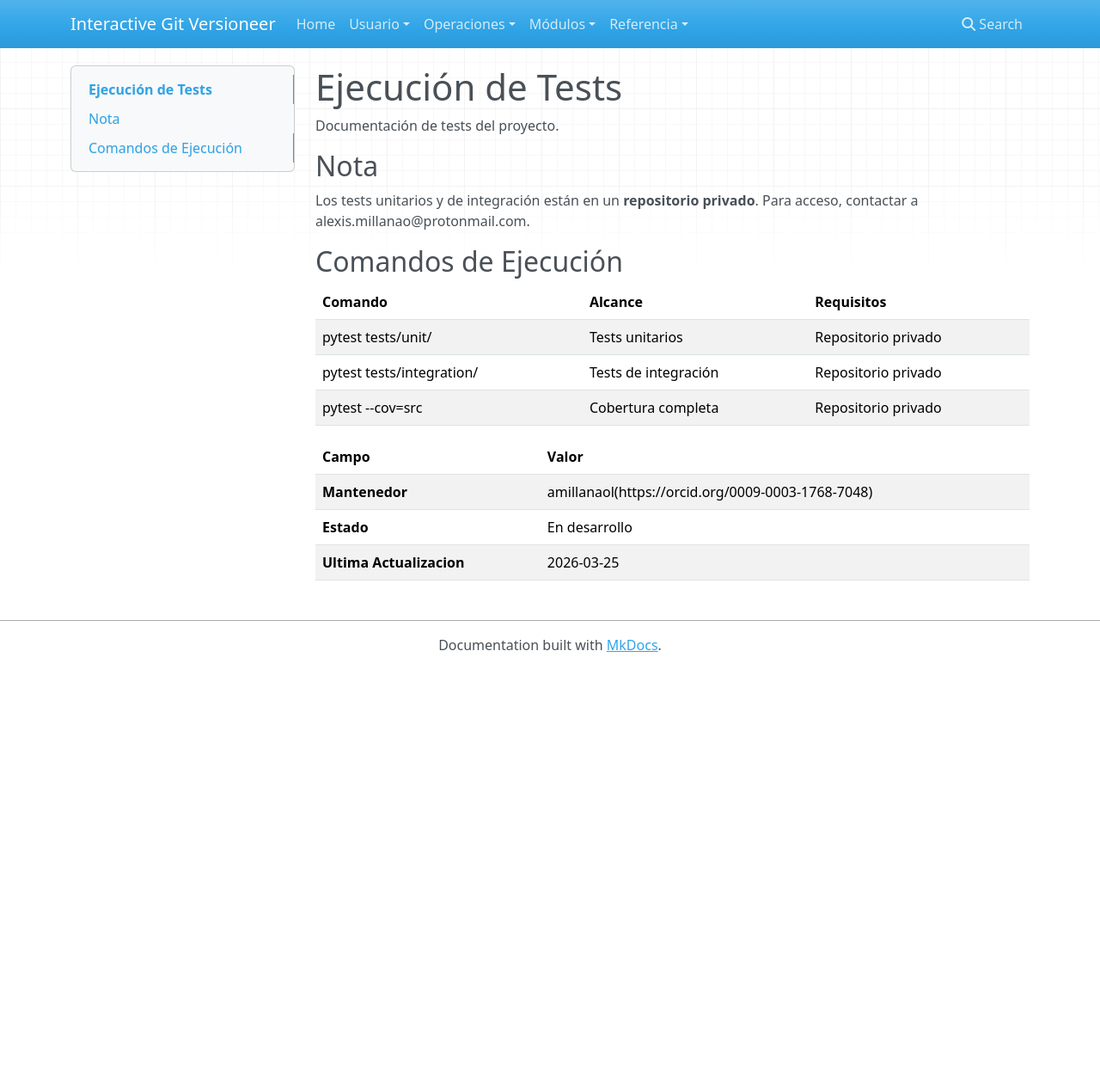
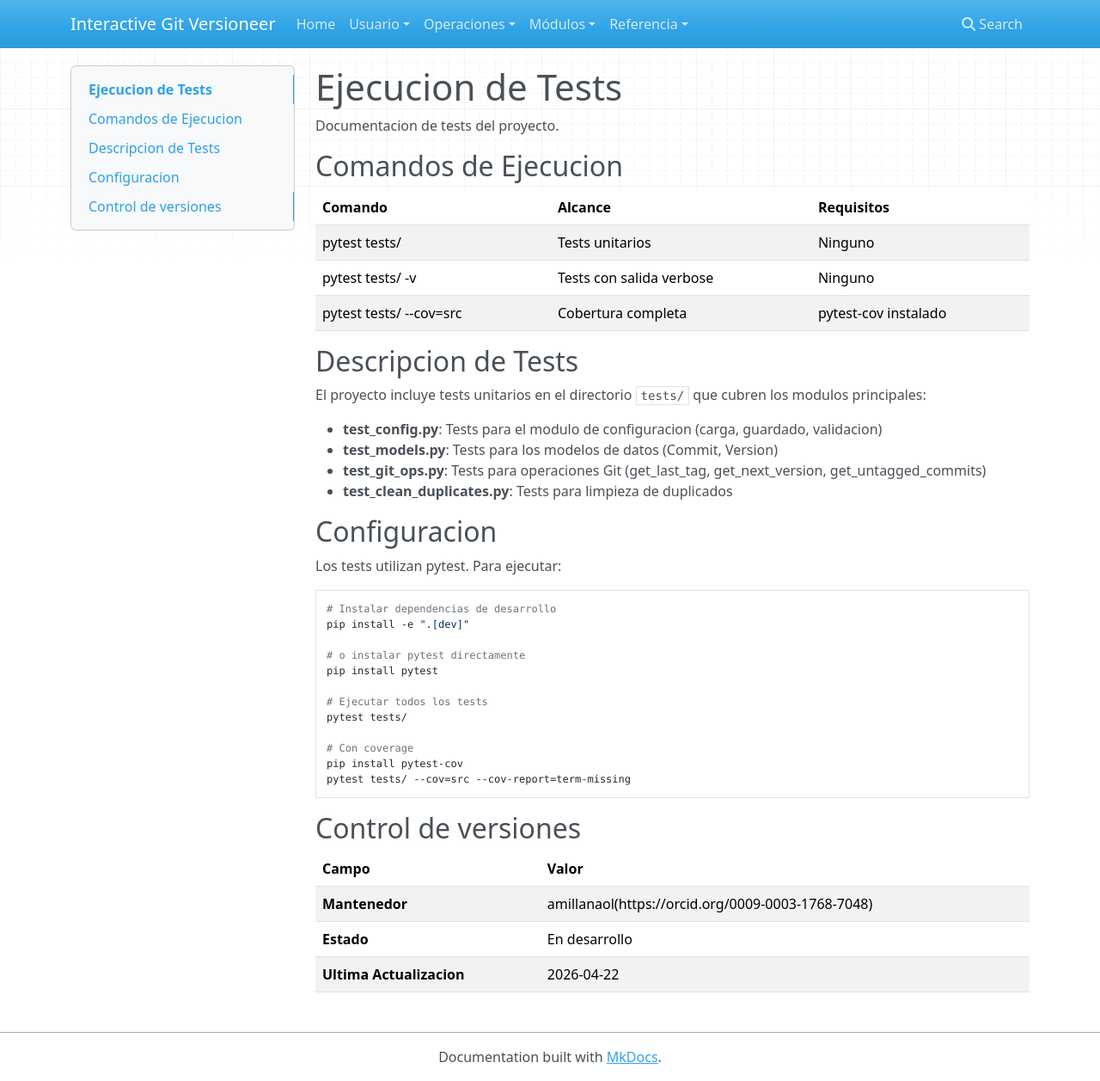
Before and after one commit to amillanaol/interactive-git-versioneer, an MkDocs documentation site: the page built from docs/desarrollo/tests_ejecucion.md, in a window 1280 px wide and 1257 px high. Shown: the whole window at 86% size. Built offline with MkDocs 1.6.1, drawn with Linux system fonts in a browser that asks for light colours; nearby versions of some CDN libraries.

Commit message:
docs(development): refactorizar documentación de tests y ejecución
- Se han reorganizado y mejorado las secciones de documentación relacionadas con tests y ejecución
- Se han eliminado referencias a un repositorio privado y se han proporcionado instrucciones claras para la ejecución de tests

````diff
--- a/docs/desarrollo/tests_ejecucion.md
+++ b/docs/desarrollo/tests_ejecucion.md
@@ -1,21 +1,47 @@
-# Ejecución de Tests
+# Ejecucion de Tests
 
-Documentación de tests del proyecto.
+Documentacion de tests del proyecto.
 
-## Nota
-
-Los tests unitarios y de integración están en un **repositorio privado**. Para acceso, contactar a alexis.millanao@protonmail.com.
-
-## Comandos de Ejecución
+## Comandos de Ejecucion
 
 | Comando | Alcance | Requisitos |
 | :--- | :--- | :--- |
-| pytest tests/unit/ | Tests unitarios | Repositorio privado |
-| pytest tests/integration/ | Tests de integración | Repositorio privado |
-| pytest --cov=src | Cobertura completa | Repositorio privado |
+| pytest tests/ | Tests unitarios | Ninguno |
+| pytest tests/ -v | Tests con salida verbose | Ninguno |
+| pytest tests/ --cov=src | Cobertura completa | pytest-cov instalado |
+
+## Descripcion de Tests
+
+El proyecto incluye tests unitarios en el directorio `tests/` que cubren los modulos principales:
+
+- **test_config.py**: Tests para el modulo de configuracion (carga, guardado, validacion)
+- **test_models.py**: Tests para los modelos de datos (Commit, Version)
+- **test_git_ops.py**: Tests para operaciones Git (get_last_tag, get_next_version, get_untagged_commits)
+- **test_clean_duplicates.py**: Tests para limpieza de duplicados
+
+## Configuracion
+
+Los tests utilizan pytest. Para ejecutar:
+
+```bash
+# Instalar dependencias de desarrollo
+pip install -e ".[dev]"
+
+# o instalar pytest directamente
+pip install pytest
+
+# Ejecutar todos los tests
+pytest tests/
+
+# Con coverage
+pip install pytest-cov
+pytest tests/ --cov=src --cov-report=term-missing
+```
+
+## Control de versiones
 
 | Campo | Valor |
 | :--- | :--- |
 | **Mantenedor** | amillanaol(https://orcid.org/0009-0003-1768-7048) |
 | **Estado** | En desarrollo |
-| **Ultima Actualizacion** | 2026-03-25 |
+| **Ultima Actualizacion** | 2026-04-22 |
````
Also changed, not shown: README.md (+0 -4 lines).
